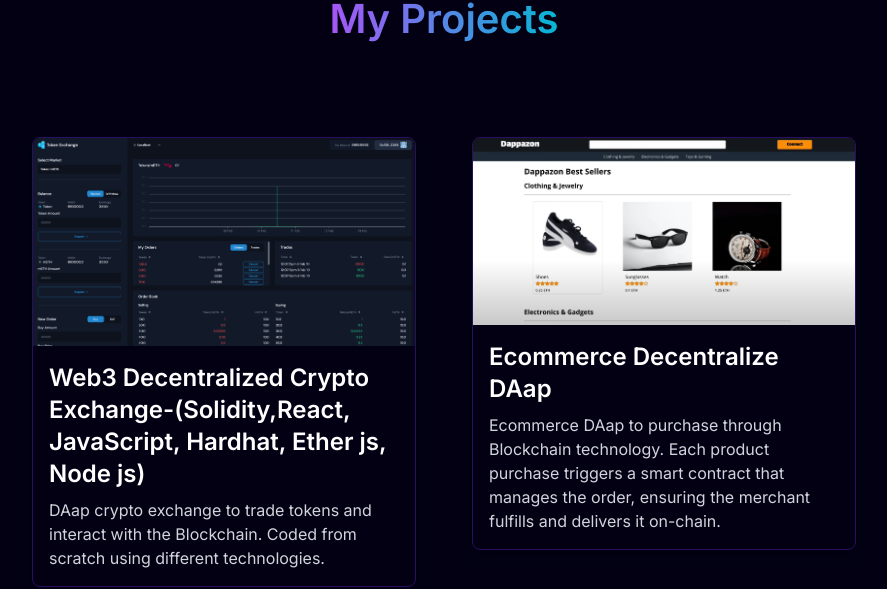
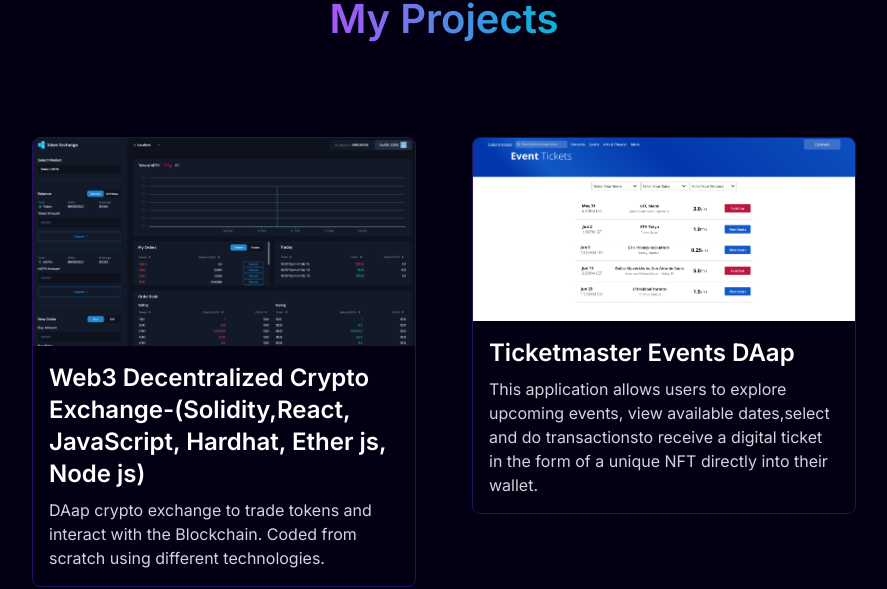
Before and after one commit to Franklin-Osede/portofoliosite, a Next.js app: page / in a window 1280 px wide. Shown: the part 3353-3942 px from the top of the page, without its empty margins (196-1083 px from the left). Built offline with nearby package versions, Linux system fonts and the light colour scheme; a web font is replaced by a local one.

Commit message:
updated projects section

```diff
--- a/components/main/Projects.tsx
+++ b/components/main/Projects.tsx
@@ -13,6 +13,12 @@
           title="Web3 Decentralized Crypto Exchange-(Solidity,React, JavaScript, Hardhat, Ether js, Node js)"
           description="DAap crypto exchange to trade tokens and interact with the Blockchain. Coded from scratch using different technologies."
           linkUrl="https://cryptoexchange.on.fleek.co/"
+        />
+        <ProjectCard
+          src="/ticket.png"
+          title="Ticketmaster Events DAap"
+          description="This application allows users to explore upcoming events, view available dates,select and do transactionsto receive a digital ticket in the form of a unique NFT directly into their wallet."
+          linkUrl="https://tikeckmasterweb3.on.fleek.co/"
         />
         <ProjectCard
           src="/ecommerce.png"
```
